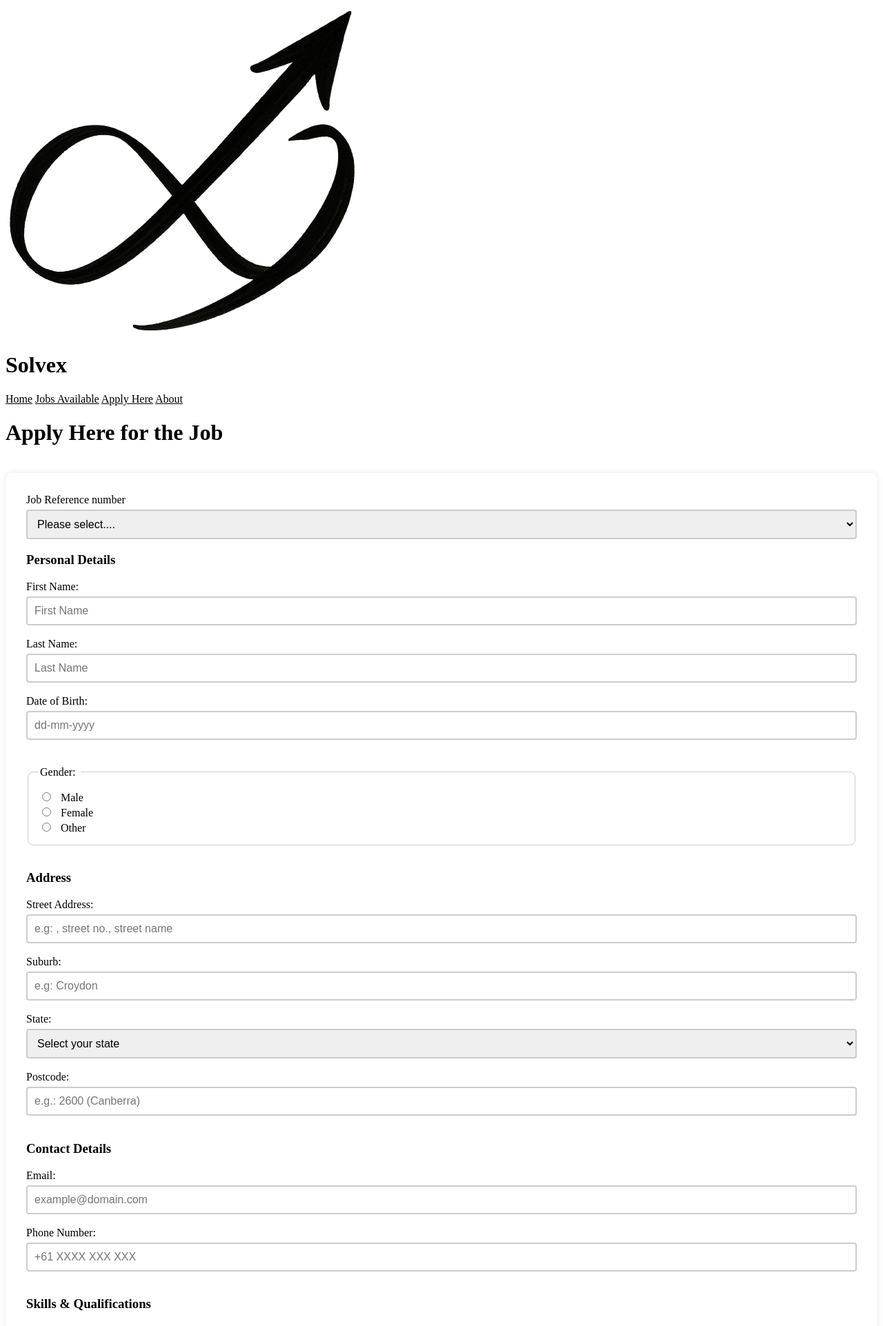
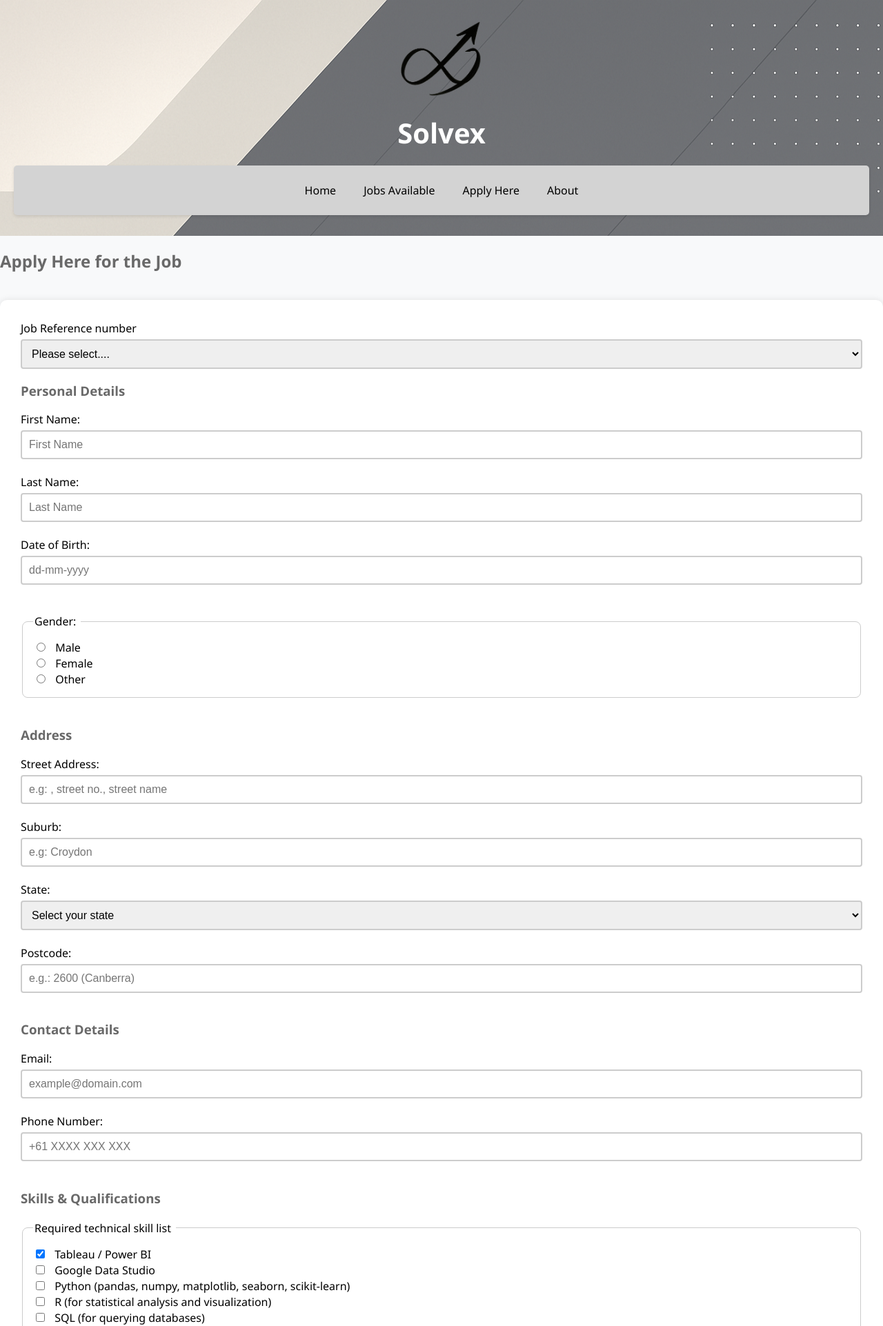
Before and after one commit to Janet1411/project1, a PHP site: page /Html/apply.html in a window 1280 px wide. Shown: the top 1923 px of the page at 69% size. Run offline with PHP 8.4, Linux system fonts and the light colour scheme.

Commit message:
Done basic css, connected css to html

```diff
--- a/Html/about.html
+++ b/Html/about.html
@@ -19,7 +19,7 @@
         <a href="about.html">About</a>
     </nav>
 </header>
-    <h1> About Us </h1>
+    <h2> About Us </h2>
     <p> Have a chance to know know more about our group </p>
     <ol> <h3> Group 3 </h3>
         <li>8:30 am Friday classes</li>
--- a/Html/apply.html
+++ b/Html/apply.html
@@ -9,6 +9,7 @@
 </head>
     <title>Job Application Form</title>
 </head>
+
 <body>
   <header>
     <img src="../Html/images/Solvex_Logo.png" alt="Solvex_Logo" loading="lazy">
@@ -22,7 +23,7 @@
         <a href="about.html">About</a>
     </nav>
 </header>
-    <h1> Apply Here for the Job </h1>
+    <h2> Apply Here for the Job </h2>
 
     <form action="https://mercury.swin.edu.au/it000000/formtest.php" method="POST" >
 
@@ -69,7 +70,7 @@
           <input type="text" id="street_ad" name="street_ad" maxlength="40" placeholder="e.g: , street no., street name" required><br><br>
 
           <label for="suburb" class="required"> Suburb: </label>
-          <input type="text" id="suburb" name="suburb" maxlength="40" placeholder="e.g: Croydon" required><br><br>
+          <input type="text" id="suburb" name="suburb" pattern="[A-Za-z]{1,40}" maxlength="40" placeholder="e.g: Croydon" required><br><br>
 
           <label for="state" class="required"> State: </label>
           <select id="state" name="state"  required>
--- a/Html/index.html
+++ b/Html/index.html
@@ -29,7 +29,7 @@
                 <ul>
                     <h2>Home</h2>
                     <li><a href="#purpose">Our Purpose</a></li>
-                    <li><a href="#purpose">Why choose Solvex?</a></li>
+                    <li><a href="#reason">Why choose Solvex?</a></li>
                     <li><a href="#values">Our values</a></li>
                 </ul>
             </nav>
--- a/Html/jobs.html
+++ b/Html/jobs.html
@@ -6,7 +6,7 @@
     <meta name="Janet Yin" content="Position Descriptions page">
     <meta name="Janet Yin" content="The page contains description of what the jobs available at Solvex at the moment">
     <title>Jobs Available</title>
-    <link rel="stylesheet" href="../Styles/index.css">
+    <link rel="stylesheet" href="../Styles/jobs.css">
 </head>
 
 <body>
--- a/Styles/apply.css
+++ b/Styles/apply.css
@@ -1,3 +1,84 @@
+:root {
+    --primary-color: DimGrey;
+    --secondary-color: LightGrey;
+    --accent-color: Silver;
+    --background-color: #f8f9fa;
+    --error-color: red;
+    --success-color: green;
+    --text-color: #000000;
+    --font-family: 'Segoe UI', 'Arial', sans-serif;
+    --transition-speed: 0.6s;
+}
+
+html {
+  scroll-behavior: smooth;
+}
+
+body {
+  font-family: var(--font-family);
+  background-color: var(--background-color);
+  color: var(--text-color);
+  margin: 0;
+  padding: 0;
+}
+
+/* Header */
+header {
+  background-image: url('../Html/images/background.png');
+  color: white;
+  padding: 30px 20px;
+  text-align: center;
+  position: relative;
+}
+
+header img {
+  max-width: 120px;
+  margin: 0 auto 10px;
+  animation: fadeInDown var(--transition-speed) ease-out;
+}
+
+header h1 {
+  font-size: 2.5rem;
+  margin: 10px 0 20px;
+}
+
+/* Navigation */
+nav {
+  display: flex;
+  justify-content: center;
+  background-color: var(--secondary-color);
+  padding: 12px 0;
+  border-radius: 5px;
+  margin-top: 15px;
+  flex-wrap: wrap;
+  box-shadow: 0 4px 6px rgba(0, 0, 0, 0.1);
+  color: black;
+}
+
+header nav {
+  background-color: var(--secondary-color);
+  display: flex;
+  justify-content: center;
+  flex-wrap: wrap;
+  padding: 10px 0;
+  box-shadow: 0 2px 4px rgba(0, 0, 0, 0.1);
+}
+
+header nav a {
+  color: black;
+  text-decoration: none;
+  padding: 10px 15px;
+  margin: 5px;
+  font-size: 1rem;
+  border-radius: 5px;
+  transition: background-color var(--transition-speed), transform var(--transition-speed);
+}
+
+header nav a:hover {
+  background-color: var(--primary-color);
+  color: white;
+  transform: scale(1.05);
+}
 
 /* Form Container */
 form {
@@ -10,7 +91,7 @@ form {
 }
 
 /* Headings */
-h1, h3 {
+h2, h3 {
   color: var(--primary-color);
 }
 
@@ -26,7 +107,6 @@ input, select, textarea {
 }
 
 /* Validation Styling */
-input:invalid:focus,
 input:invalid:not(:placeholder-shown) {
   border-color: var(--error-color);
 }
@@ -45,7 +125,7 @@ legend:after {
 
 label[for][required]:after,
 legend[required]:after {
-  content: " *";
+  content: "*";
 }
 
 /* Fieldsets */
@@ -88,7 +168,7 @@ a {
 }
 
 a:visited {
-  color: purple;
+  color: rgb(0, 0, 0);
 }
 
 a:hover {
```
Also changed, not shown: Styles/about.css (+231 -0 lines), Styles/index.css (+22 -17 lines), Styles/jobs.css (+24 -9 lines), Html/images/background.png (added).
